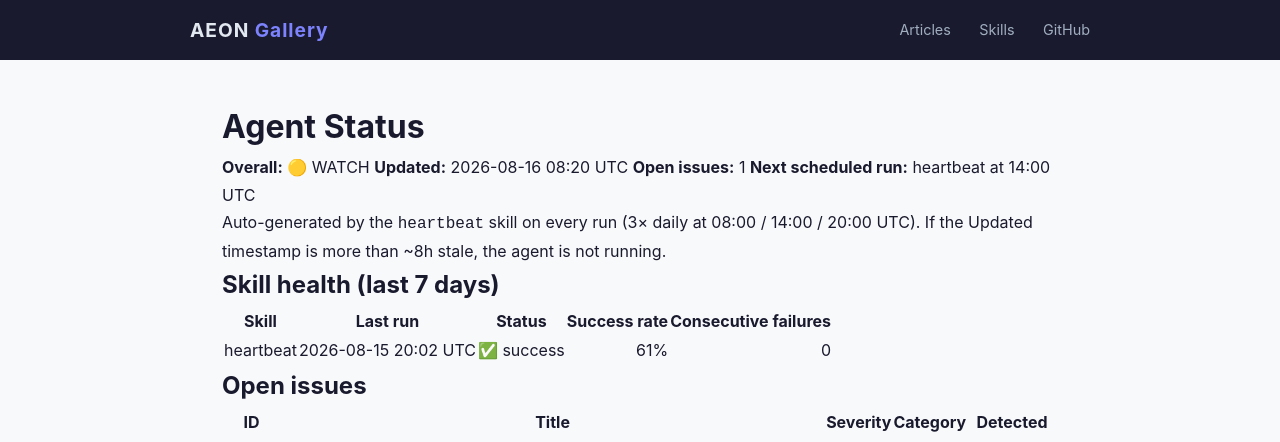
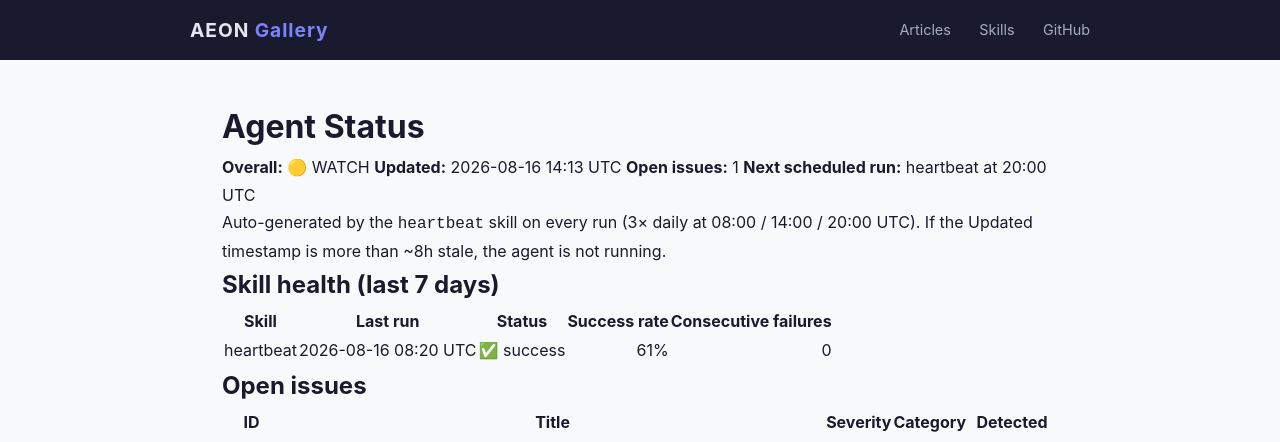
Before and after one commit to RickCrosschain/aeon, a Jekyll site: the page built from docs/status.md, in a window 1280 px wide. Shown: the top 442 px of the page. Built offline with Jekyll 4.4.1, drawn with Linux system fonts in a browser that asks for light colours.

Commit message:
chore(heartbeat): auto-commit 2026-08-16

```diff
--- a/docs/status.md
+++ b/docs/status.md
@@ -7,9 +7,9 @@
 # Agent Status
 
 **Overall:** 🟡 WATCH
-**Updated:** 2026-08-16 08:20 UTC
+**Updated:** 2026-08-16 14:13 UTC
 **Open issues:** 1
-**Next scheduled run:** heartbeat at 14:00 UTC
+**Next scheduled run:** heartbeat at 20:00 UTC
 
 Auto-generated by the `heartbeat` skill on every run (3× daily at 08:00 / 14:00 / 20:00 UTC). If the Updated timestamp is more than ~8h stale, the agent is not running.
 
@@ -17,7 +17,7 @@
 
 | Skill | Last run | Status | Success rate | Consecutive failures |
 |-------|----------|--------|-------------:|---------------------:|
-| heartbeat | 2026-08-15 20:02 UTC | ✅ success | 61% | 0 |
+| heartbeat | 2026-08-16 08:20 UTC | ✅ success | 61% | 0 |
 
 ## Open issues
 
--- a/memory/token-usage.csv
+++ b/memory/token-usage.csv
@@ -162,3 +162,4 @@
 2026-08-15,heartbeat,claude-opus-4-8,2118,6106,372043,44898
 2026-08-15,heartbeat,claude-opus-4-8,2118,5600,483348,57196
 2026-08-16,heartbeat,claude-opus-4-8,2114,4020,363913,56310
+2026-08-16,heartbeat,claude-opus-4-8,2619,4172,412051,55406
```
Also changed, not shown: memory/logs/2026-08-16.md (+11 -0 lines), .outputs/heartbeat.md.
